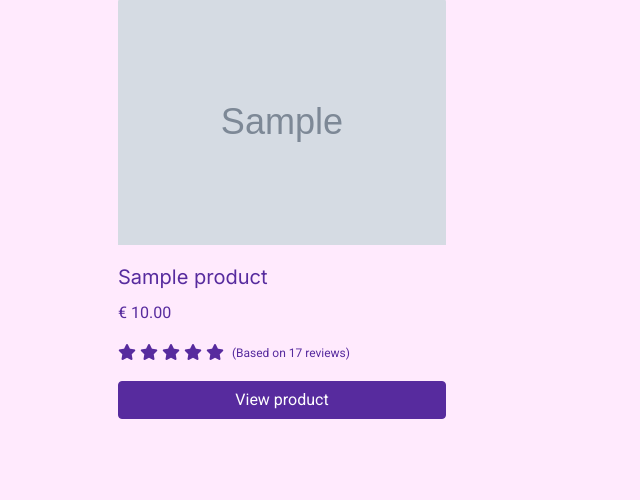
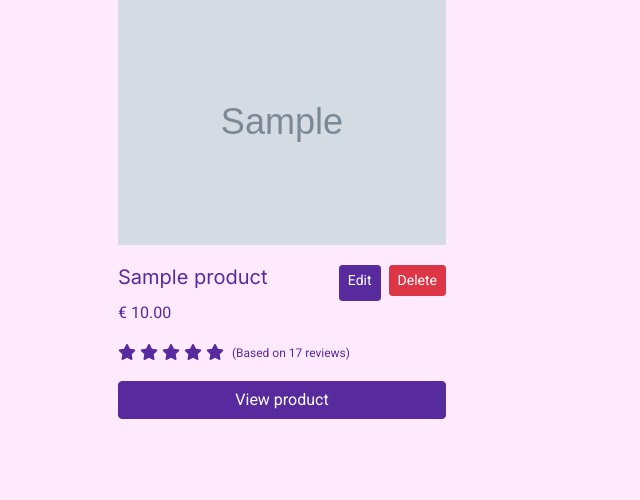
Before and after one commit to stephendawsondev/Sleep-Healthily, a Django app: page /products/ in a window 1280 px wide. Shown: the part 353-853 px from the top of the page, without its empty margins (0-640 px from the left). Run offline with Django 3.2, Linux system fonts and the light colour scheme; a user stored in the database is signed in; tables that the repository leaves empty hold one stand-in row (values such as "Sample post"); grey boxes marked "Sample" are stand-in pictures; some libraries are stand-ins or nearby versions; some web fonts are replaced.

Commit message:
feat: add delete to product list page

```diff
--- a/product/templates/product/products.html
+++ b/product/templates/product/products.html
@@ -49,7 +49,18 @@
         </a>
         {% endif %}
         <div class="card-body px-0">
-          <h5 class="card-title">{{ product.name }}</h5>
+          <div class="d-flex">
+            <h5 class="h5 w-100 card-title">{{ product.name }}</h5>
+            {% if request.user.is_superuser %}
+            <div class="action-button-container d-flex">
+              <a class="btn btn-primary btn-sm edit-button" href="{% url 'edit_product' product.id %}">Edit</a>
+              <form class="ml-2" action="{% url 'delete_product' product.id %}" method="post">
+                {% csrf_token %}
+                <button type="submit" class="btn btn-danger btn-sm delete-link">Delete</button>
+              </form>
+            </div>
+            {% endif %}
+          </div>
           <p class="card-text">€ {{ product.price }}</p>
           {% include 'product/includes/reviews_stars.html' %}
           <a href="{% url 'product_detail' product.id %}" class="btn btn-primary w-100 mt-3">View product</a>
@@ -60,7 +71,26 @@
   </div>
 </section>
 {% endblock content %}
-
+{% comment %} Delete confirmation modal {% endcomment %}
+{% if request.user.is_superuser %}
+<dialog id="delete-modal" class="bg-dark text-light">
+  <div class="modal-box p-3">
+    <h3 class="font-bold mb-3">Are you sure you want to delete this product? This cannot be undone.</h3>
+    <div class="row pt-4 justify-content-lg-end">
+      <div class="col-12 col-lg-3">
+        <button type="button" class="btn btn-outline-light delete-cancel-button w-100">No, don't delete.</button>
+      </div>
+      <div class="col-12 col-lg-3">
+        <form action="{% url 'delete_product' product.id %}" method="post">
+          {% csrf_token %}
+          <button type="submit" class="btn btn-danger delete-confirm-button w-100 mt-2 mt-lg-0">Yes, delete
+            this product.</button>
+        </form>
+      </div>
+    </div>
+  </div>
+</dialog>
+{% endif %}
 {% block post_load_js %}
 {{ block.super }}
 <script type="text/javascript">
```
